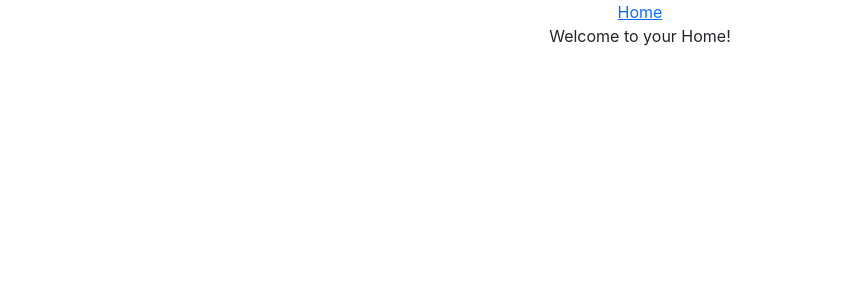
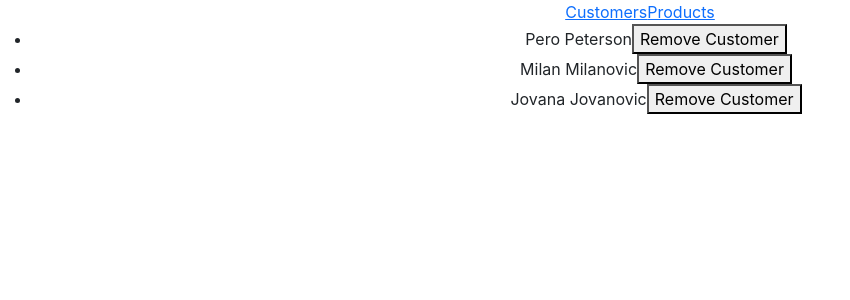
Before and after one commit to Dalibor989/store-app, a React (Create React App) app: page /customers in a window 1280 px wide. Shown: the top 300 px of the page, without its empty margins (0-850 px from the left). Built offline with nearby package versions, Linux system fonts and the light colour scheme.

Commit message:
zadatak 2

```diff
--- a/src/App.js
+++ b/src/App.js
@@ -10,12 +10,10 @@ function App() {
     <Router>
       <div className="App">
         <nav>
-          <Link to="/">Home</Link>
+          <Link to="/customers">Customers</Link>
+          <Link to="/products">Products</Link>
         </nav>
         <Switch>
-          <Route path="/">
-            <Home />
-          </Route>
           <Route path="/customers">
             <AppCustomers />
           </Route>
@@ -25,7 +23,6 @@ function App() {
         </Switch>
       </div>
     </Router>
-
   );
 }
 
--- a/src/components/AppCustomers.js
+++ b/src/components/AppCustomers.js
@@ -1,5 +1,26 @@
+import React, {useState} from "react";
+
 function AppCustomers() {
 
+  const [customers, setCustomer] = useState([
+    {id: 0, name: 'Pero', surname: 'Peterson', age: 20},
+    {id: 1, name: 'Milan', surname: 'Milanovic', age: 35},
+    {id: 2, name: 'Jovana', surname: 'Jovanovic', age: 28},
+  ])
+
+  const remove = (customerId) => {
+    setCustomer(customers.filter((animals, id) => id !== customerId))
+  }
+
+  return (
+    <div>
+      <ul>
+        {customers.map((customer, id) => (
+          <li key={id}>{customer.name} {customer.surname}<button onClick={() => remove(id)}>Remove Customer</button></li>
+        ))}
+      </ul>
+    </div>
+  )
 }
 
 export default AppCustomers;
```
